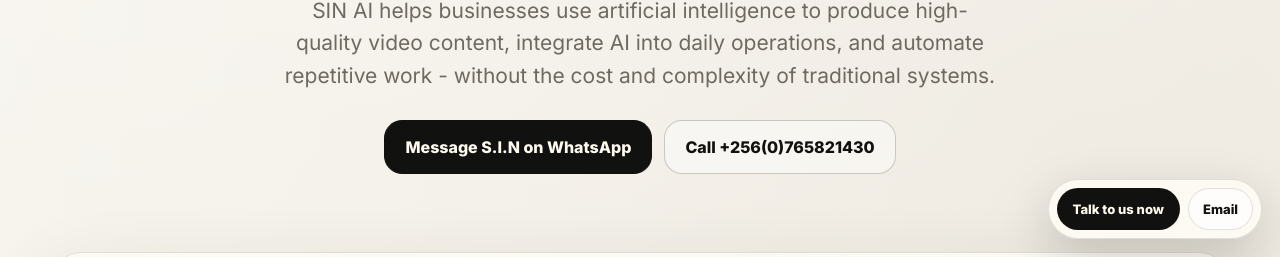
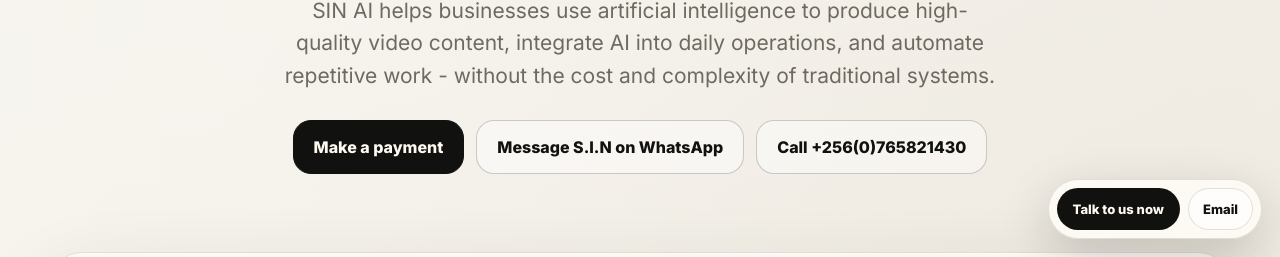
Before and after one commit to zephwambisha-dot/sinai, a plain HTML site: page index.html in a window 1280 px wide. Shown: the part 543-800 px from the top of the page. Drawn offline with Linux system fonts and the light colour scheme.

Commit message:
Add payment link to SIN AI homepage

```diff
--- a/index.html
+++ b/index.html
@@ -44,7 +44,8 @@
         <h1>Create better content. Work faster. Grow with AI.</h1>
         <p class="hero-copy">SIN AI helps businesses use artificial intelligence to produce high-quality video content, integrate AI into daily operations, and automate repetitive work - without the cost and complexity of traditional systems.</p>
         <div class="hero-actions" aria-label="Primary actions">
-          <a class="button primary" href="https://wa.me/256765821430" target="_blank" rel="noreferrer">Message S.I.N on WhatsApp</a>
+          <a class="button primary" href="https://pay.sinaigo.com/pay">Make a payment</a>
+          <a class="button secondary" href="https://wa.me/256765821430" target="_blank" rel="noreferrer">Message S.I.N on WhatsApp</a>
           <a class="button secondary" href="tel:+256765821430">Call +256(0)765821430</a>
         </div>
       </section>
```
